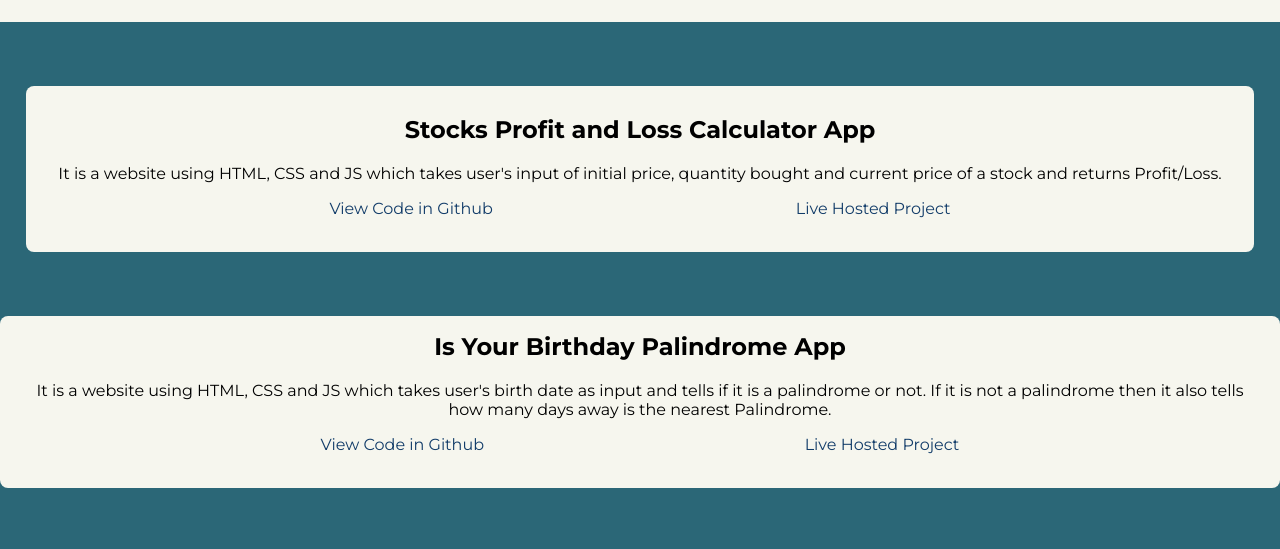
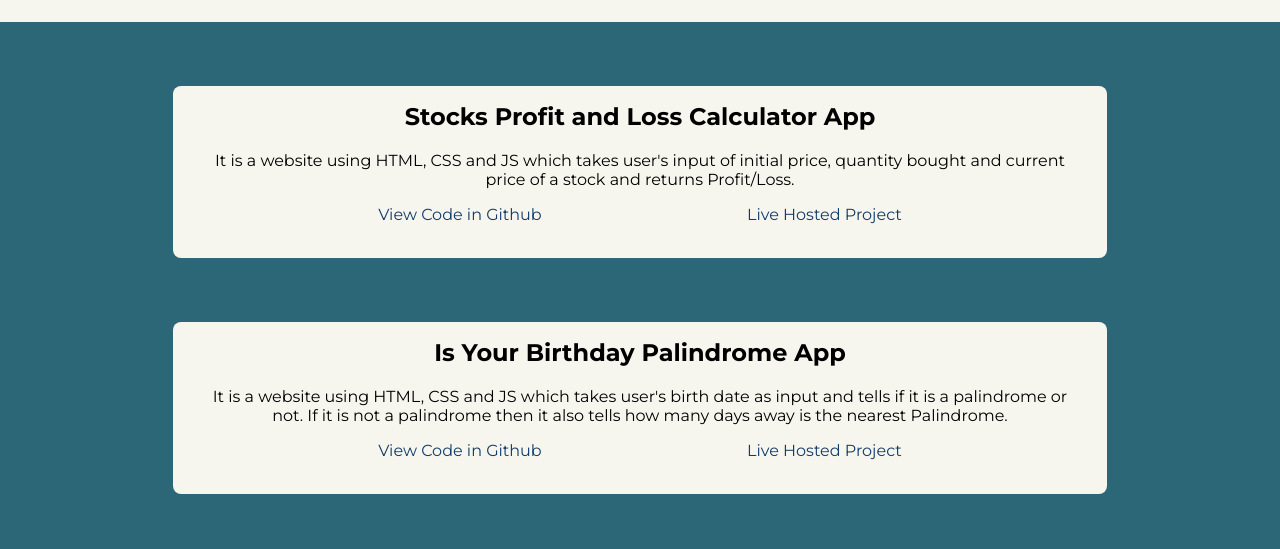
Before and after one commit to Naman-Saxena1/markFour_and_markFive-PortfolioWebsite, a website: page projects.html in a window 1280 px wide. Shown: the part 182-731 px from the top of the page. Drawn offline with Linux system fonts and the light colour scheme.

Commit message:
Updated styles.css

```diff
--- a/styles.css
+++ b/styles.css
@@ -14,7 +14,7 @@
 
 body
 {
-    min-width: 224px;
+    min-width: 350px;
     max-height: min-content;
     display: flex;
     font-family: 'Montserrat', sans-serif;
@@ -258,6 +258,7 @@ body
 {
     display: flex;
     flex-direction: column;
+    width: 55%;
     background-color: #F6F6EE;
     color: black;
     align-items: center;
@@ -290,6 +291,7 @@ body
 {
     display: flex;
     flex-direction: column;
+    width: 55%;
     background-color: #F6F6EE;
     color: black;
     align-items: center;
@@ -406,7 +408,7 @@ h2
     color: black;
     margin: 2rem auto;
     padding: 0 2rem 1rem 2rem;
-    width: fit-content;
+    width: 68%;
     border-radius: 8px;
     min-height: 150px;
 
```
